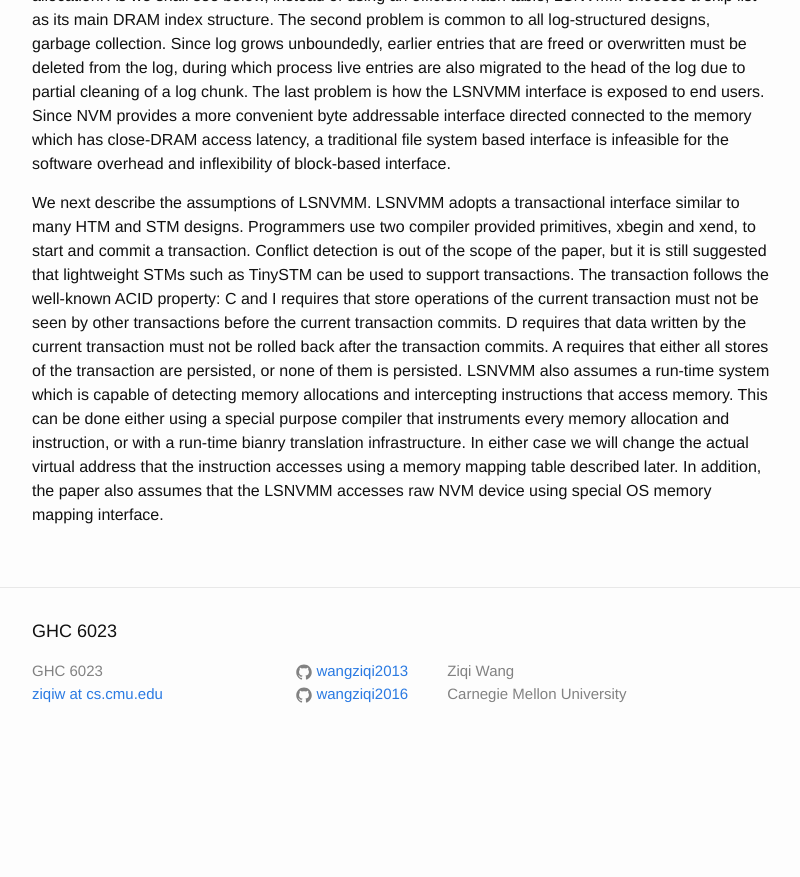
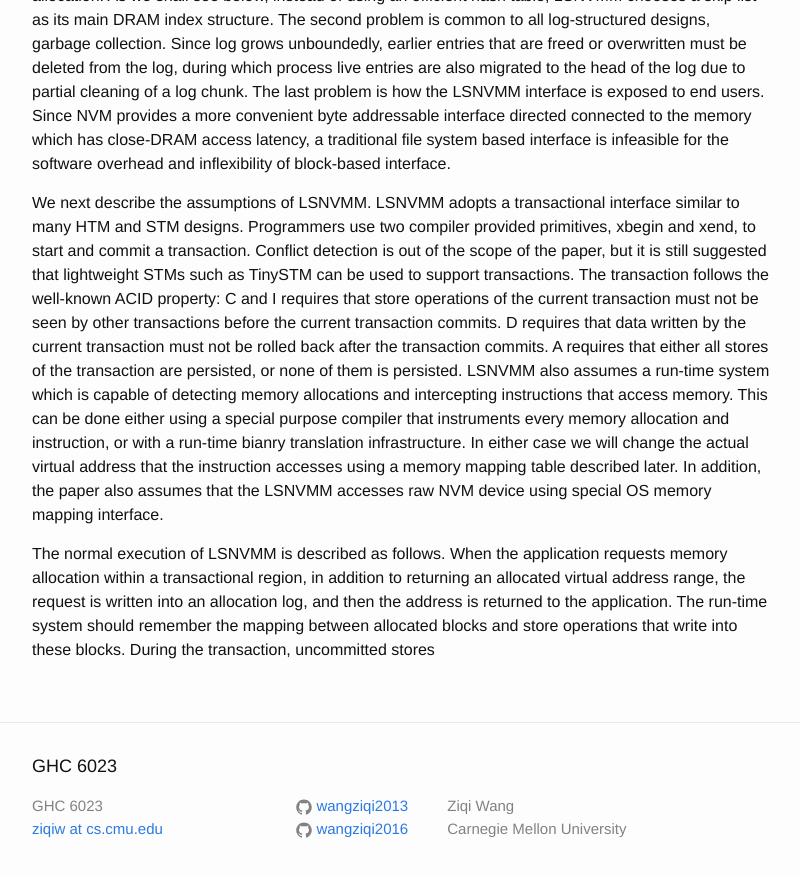
Before and after one commit to wangziqi2013/wangziqi2013.github.io, a Jekyll site: the page built from _posts/2019-02-25-log-structured-nv-main-memory.markdown, in a window 1280 px wide and 900 px high, scrolled down 1282 px. Shown: the top 877 px of the window, without its empty margins (238-1038 px from the left). Built offline with Jekyll 4.4.1, drawn with Linux system fonts in a browser that asks for light colours; before the commit the page ends 2047 px from its top, so only the background shows below that.

Commit message:
Working on normal execution

```diff
--- a/_posts/2019-02-25-log-structured-nv-main-memory.markdown
+++ b/_posts/2019-02-25-log-structured-nv-main-memory.markdown
@@ -59,3 +59,8 @@ detecting memory allocations and intercepting instructions that access memory. T
 compiler that instruments every memory allocation and instruction, or with a run-time bianry translation infrastructure.
 In either case we will change the actual virtual address that the instruction accesses using a memory mapping table described
 later. In addition, the paper also assumes that the LSNVMM accesses raw NVM device using special OS memory mapping interface.
+
+The normal execution of LSNVMM is described as follows. When the application requests memory allocation within a transactional
+region, in addition to returning an allocated virtual address range, the request is written into an allocation log, and then
+the address is returned to the application. The run-time system should remember the mapping between allocated blocks and store
+operations that write into these blocks. During the transaction, uncommitted stores
```
